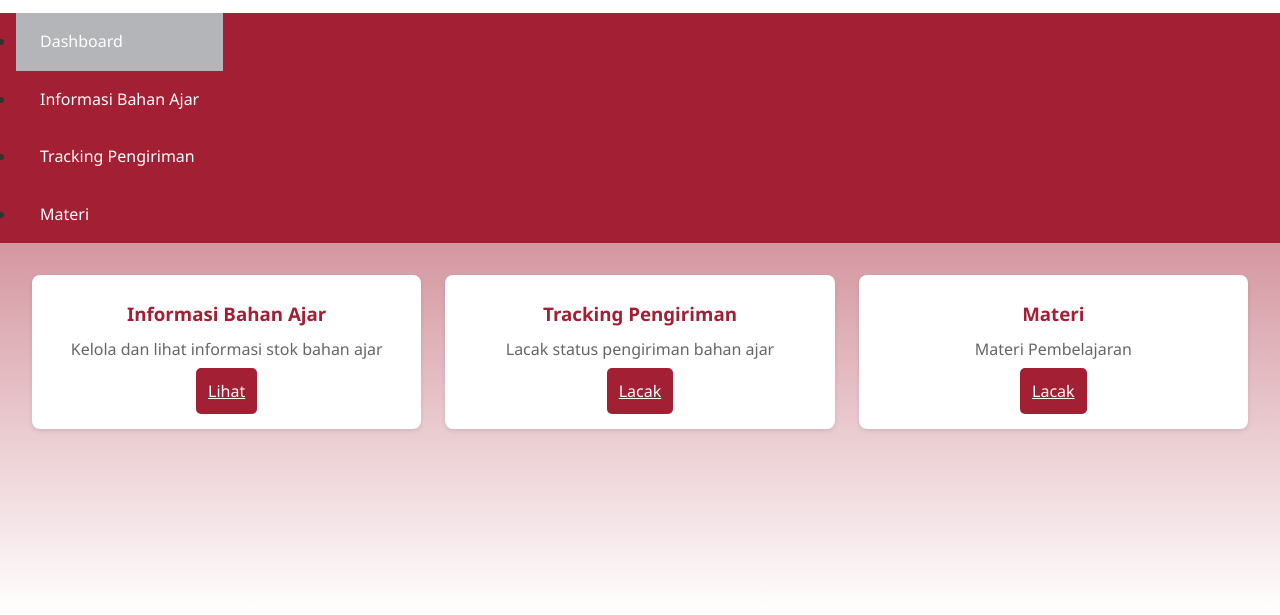
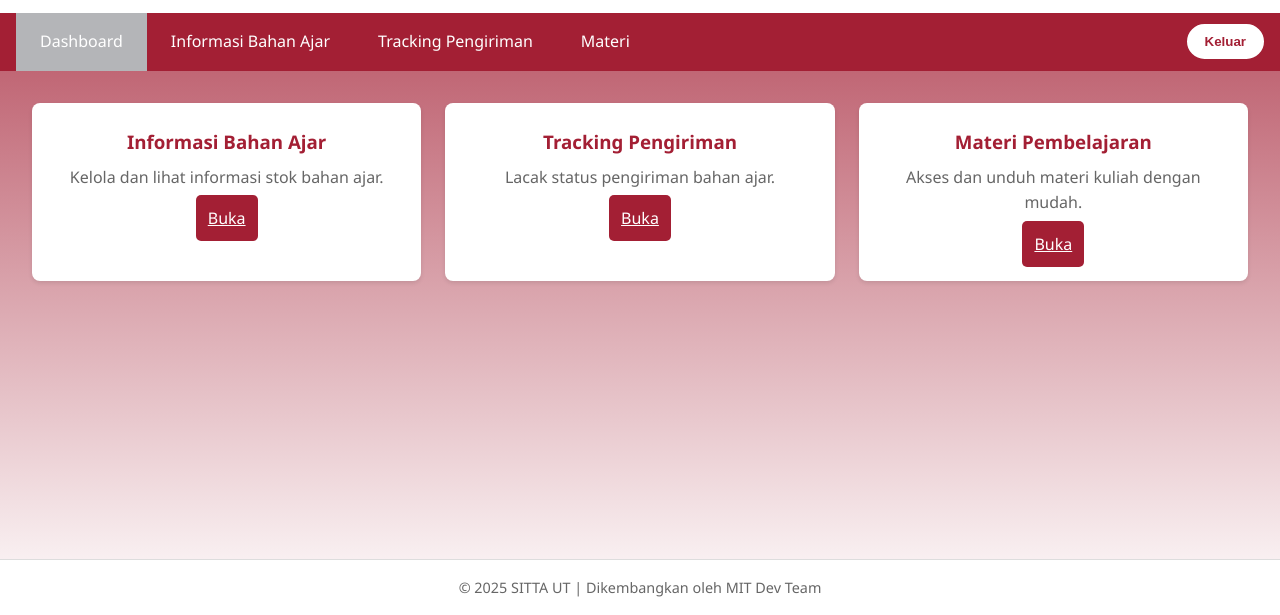
Before and after one commit to KayyChiinnaa/web, a plain HTML site: page tugaskelompok/dashboard.html in a window 1280 px wide. Shown: the part 185-800 px from the top of the page. Drawn offline with Linux system fonts and the light colour scheme.

Commit message:
dashboard.html
Updated the dashboard layout and added footer.

```diff
--- a/tugaskelompok/dashboard.html
+++ b/tugaskelompok/dashboard.html
@@ -4,57 +4,66 @@
     <meta charset="UTF-8">
     <meta name="viewport" content="width=device-width, initial-scale=1.0">
     <title>Dashboard - SITTA UT</title>
+    <link rel="icon" href="assets/mit.png">
     <link rel="stylesheet" href="css/style.css">
 </head>
 <body>
     <div class="dashboard-container">
+
         <header class="dashboard-header">
             <div class="header-left">
                 <img src="assets/mit.png" alt="Logo UT" class="logo">
                 <h1>Massachusetts<br>Institute of Technology</h1>
             </div>
-            <div class="header-right">
-                <!-- <span id="greeting" class="greeting"></span> -->
-                <button id="logoutBtn" class="btn-secondary">Keluar</button>
-            </div>
         </header>
 
+
         <nav class="dashboard-nav">
-            <ul>
+            <ul class="nav-left">
                 <li><a href="dashboard.html" class="nav-link active">Dashboard</a></li>
                 <li><a href="stok.html" class="nav-link">Informasi Bahan Ajar</a></li>
                 <li><a href="tracking.html" class="nav-link">Tracking Pengiriman</a></li>
                 <li class="dropdown">
                     <a href="materi.html" class="nav-link">Materi</a>
                     <div class="dropdown-content">
-
+                        <a href="materi/semester1.html">Semester 1</a>
+                        <a href="materi/semester2.html">Semester 2</a>
+                        <a href="materi/semester3.html">Semester 3</a>
                     </div>
                 </li>
+            </ul>
 
-            </ul>
+            <div class="nav-right">
+                <button id="logoutBtn" class="btn-logout">Keluar</button>
+            </div>
         </nav>
 
         <main class="dashboard-main">
-            <div class="dashboard-cards">
+            <section class="dashboard-cards">
                 <div class="card">
                     <h3>Informasi Bahan Ajar</h3>
-                    <p>Kelola dan lihat informasi stok bahan ajar</p>
-                    <a href="stok.html" class="btn-primary">Lihat</a>
+                    <p>Kelola dan lihat informasi stok bahan ajar.</p>
+                    <a href="stok.html" class="btn-primary">Buka</a>
                 </div>
 
                 <div class="card">
                     <h3>Tracking Pengiriman</h3>
-                    <p>Lacak status pengiriman bahan ajar</p>
-                    <a href="tracking.html" class="btn-primary">Lacak</a>
-                </div>
-                <div class="card">
-                    <h3>Materi</h3>
-                    <p>Materi Pembelajaran</p>
-                    <a href="materi.html" class="btn-primary">Lacak</a>
+                    <p>Lacak status pengiriman bahan ajar.</p>
+                    <a href="tracking.html" class="btn-primary">Buka</a>
                 </div>
 
-            </div>
+                <div class="card">
+                    <h3>Materi Pembelajaran</h3>
+                    <p>Akses dan unduh materi kuliah dengan mudah.</p>
+                    <a href="materi.html" class="btn-primary">Buka</a>
+                </div>
+            </section>
         </main>
+
+
+        <footer class="dashboard-footer">
+            <p>&copy; 2025 SITTA UT | Dikembangkan oleh MIT Dev Team</p>
+        </footer>
     </div>
 
     <script src="js/script.js"></script>
```
